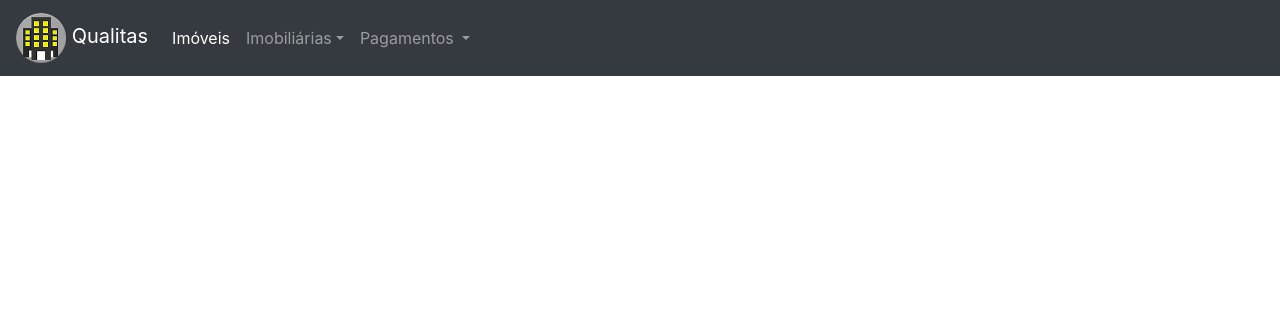
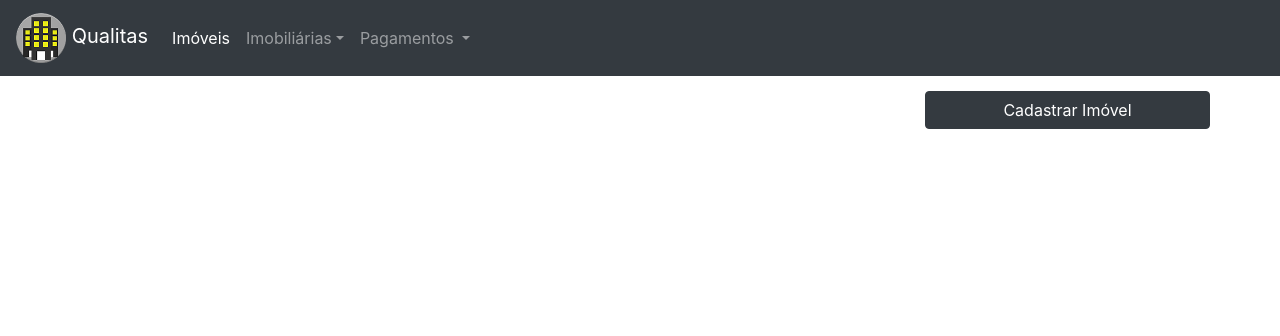
Before and after one commit to aylton-almeida/qualitas, a PHP site: page /pages/imoveis.php in a window 1280 px wide. Shown: the top 336 px of the page. Run offline with PHP 8.4, Linux system fonts and the light colour scheme; some libraries are stand-ins or nearby versions.

Commit message:
Inicio do form e envio de imagem

```diff
--- a/css/imoveis.css
+++ b/css/imoveis.css
@@ -0,0 +1,36 @@
+/* Extra small devices (phones, 600px and down) */
+
+@media only screen and (max-width: 600px) {
+}
+
+/* Small devices (portrait tablets and large phones, 600px and up) */
+
+@media only screen and (min-width: 600px) and (max-width: 768px) {
+  main {
+    padding: 15px 0;
+  }
+}
+
+/* Medium devices (landscape tablets, 768px and up) */
+
+@media only screen and (min-width: 768px) and (max-width: 992px) {
+  main {
+    padding: 15px 0;
+  }
+}
+
+/* Large devices (laptops/desktops, 992px and up) */
+
+@media only screen and (min-width: 992px) and (max-width: 1200px) {
+  main {
+    padding: 15px 0;
+  }
+}
+
+/* Extra large devices (large laptops and desktops, 1200px and up) */
+
+@media only screen and (min-width: 1200px) {
+  main {
+    padding: 15px 0;
+  }
+}
--- a/index.php
+++ b/index.php
@@ -4,7 +4,7 @@
 <head>
     <title>Qualitas</title>
     <!--Add icon-->
-    <link rel="icon" type="image/png" href="imagens/logo_pequena.png" sizes="32X32">
+    <link rel="icon" type="image/png" href="imagens/icon.png" sizes="32X32">
     <meta charset="utf-8">
     <meta name="viewport" content="width=device-width, initial-scale=1" shrink-to-fit=no>
     <!--Add Bootstrap-->
--- a/pageParts/nav.php
+++ b/pageParts/nav.php
@@ -1,7 +1,9 @@
   <a class="navbar-brand" href="<?php if($_SESSION['page'] == "home"){echo "index.php";}else{echo "../index.php";}?>"><img src="<?php if($_SESSION['page'] == "home"){echo "imagens/logo_intermedio.png";}else{echo "../imagens/logo_intermedio.png";}?>" width="50" height="50"> Qualitas</a>
+  <!-- Add hamburguer menu -->
   <button class="navbar-toggler" type="button" data-toggle="collapse" data-target="#navbarNavDropdown" aria-controls="navbarNavDropdown" aria-expanded="false" aria-label="Toggle navigation">
     <span class="navbar-toggler-icon"></span>
   </button>
+  <!-- Navbar itens -->
   <div class="collapse navbar-collapse" id="navbarNavDropdown">
     <ul class="navbar-nav">
       <!--Pagina com lista de imoveis e opção para adicionar, dentro de cada imóvel opção para excluir ou alterar-->
--- a/pages/imoveis.php
+++ b/pages/imoveis.php
@@ -1,24 +1,25 @@
 <!DOCTYPE html>
 <html lang="en">
+
 <head>
   <title>Imóveis</title>
   <!--Add icon-->
-  <link rel="icon" type="image/png" href="imagens/logo_pequena.png" sizes="32X32">
+  <link rel="icon" type="image/png" href="../imagens/icon.png" sizes="32X32">
   <meta charset="utf-8">
   <meta name="viewport" content="width=device-width, initial-scale=1" shrink-to-fit=no>
   <!--Add Bootstrap-->
-  <link rel="stylesheet" href="https://stackpath.bootstrapcdn.com/bootstrap/4.1.1/css/bootstrap.min.css" integrity="sha384-WskhaSGFgHYWDcbwN70/dfYBj47jz9qbsMId/iRN3ewGhXQFZCSftd1LZCfmhktB"
-      crossorigin="anonymous">
+  <link rel="stylesheet" href="https://stackpath.bootstrapcdn.com/bootstrap/4.1.1/css/bootstrap.min.css" integrity="sha384-WskhaSGFgHYWDcbwN70/dfYBj47jz9qbsMId/iRN3ewGhXQFZCSftd1LZCfmhktB" crossorigin="anonymous">
   <!--Add jquery-->
-  <script src="https://code.jquery.com/jquery-3.3.1.slim.min.js" integrity="sha384-q8i/X+965DzO0rT7abK41JStQIAqVgRVzpbzo5smXKp4YfRvH+8abtTE1Pi6jizo"
-      crossorigin="anonymous"></script>
-  <script src="https://cdnjs.cloudflare.com/ajax/libs/popper.js/1.14.3/umd/popper.min.js" integrity="sha384-ZMP7rVo3mIykV+2+9J3UJ46jBk0WLaUAdn689aCwoqbBJiSnjAK/l8WvCWPIPm49"
-      crossorigin="anonymous"></script>
-  <script src="https://stackpath.bootstrapcdn.com/bootstrap/4.1.1/js/bootstrap.min.js" integrity="sha384-smHYKdLADwkXOn1EmN1qk/HfnUcbVRZyYmZ4qpPea6sjB/pTJ0euyQp0Mk8ck+5T"
-      crossorigin="anonymous"></script>
+  <script src="https://code.jquery.com/jquery-3.3.1.slim.min.js" integrity="sha384-q8i/X+965DzO0rT7abK41JStQIAqVgRVzpbzo5smXKp4YfRvH+8abtTE1Pi6jizo" crossorigin="anonymous"></script>
+  <script src="https://cdnjs.cloudflare.com/ajax/libs/popper.js/1.14.3/umd/popper.min.js" integrity="sha384-ZMP7rVo3mIykV+2+9J3UJ46jBk0WLaUAdn689aCwoqbBJiSnjAK/l8WvCWPIPm49" crossorigin="anonymous"></script>
+  <script src="https://stackpath.bootstrapcdn.com/bootstrap/4.1.1/js/bootstrap.min.js" integrity="sha384-smHYKdLADwkXOn1EmN1qk/HfnUcbVRZyYmZ4qpPea6sjB/pTJ0euyQp0Mk8ck+5T" crossorigin="anonymous"></script>
   <!--Add css-->
-  <link rel="stylesheet" href="css/imoveis.css">
+  <link rel="stylesheet" href="../css/imoveis.css">
+  <!-- Add cropie -->
+  <link rel="stylesheet" href="https://cdnjs.cloudflare.com/ajax/libs/croppie/2.6.2/croppie.css"/>
+  <script src="https://cdnjs.cloudflare.com/ajax/libs/croppie/2.6.2/croppie.js"></script>
 </head>
+
 <body>
   <nav class="navbar navbar-expand-lg navbar-dark bg-dark">
     <?php
@@ -28,9 +29,52 @@
      ?>
   </nav>
   <main>
-    <div class="container-fluid">
-
+    <div class="container">
+      <div class="row menu">
+        <!-- Cadastrar imóvel -->
+        <button type="button" class="btn btn-dark col-md-3 offset-sm-9" name="Cadastro" data-toggle="modal" data-target="#modalCadastrarImovel">Cadastrar Imóvel</button>
+        <!-- Modal -->
+        <div class="modal fade" id="modalCadastrarImovel" tabindex="-1" role="dialog" aria-labelledby="CadastrarImovelLabel" aria-hidden="true">
+          <div class="modal-dialog" role="document">
+            <div class="modal-content">
+              <div class="modal-header">
+                <h5 class="modal-title" id="CadastrarImovelLabel">Cadastre um imóvel</h5>
+                <button type="button" class="close" data-dismiss="modal" aria-label="Close" name="button">
+                  <span aria-hidden="true">&times;</span>
+                </button>
+              </div>
+              <div class="modal-body">
+                <img id="imgUpload" class="img-fluid rounded" width="500px" height="auto" src="">
+                <div class="input-group mb-3">
+                  <div class="input-group-prepend">
+                    <span class="input-group-text">Upload</span>
+                  </div>
+                  <div class="custom-file">
+                    <input type="file" accept="image/*" class="custom-file-input" id="inputImagem">
+                    <label class="custom-file-label" for="inputImagem">Escolha uma imagem</label>
+                  </div>
+                </div>
+              </div>
+              <div class="modal-footer">
+                <button type="button" class="btn btn-danger" data-dismiss="modal" name="button">Cancelar</button>
+                <button type="button" class="btn btn-success" data-dismiss="modal" name="button">Salvar</button>
+              </div>
+            </div>
+          </div>
+        </div>
+      </div>
     </div>
   </main>
+  <script type="text/javascript">
+    //Pegar imagem
+    $("#inputImagem").change(() => {
+      let reader = new FileReader();
+      reader.onload = (img) => {
+        $("#imgUpload").attr("src", img.target.result);
+      }
+      reader.readAsDataURL(inputImagem.files[0]);
+    })
+  </script>
 </body>
+
 </html>
```
Also changed, not shown: imagens/icon.png (added).
